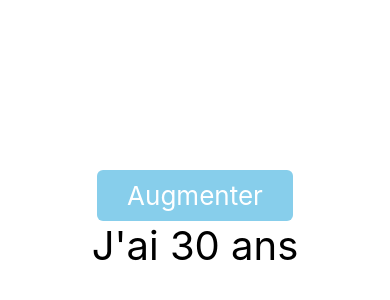
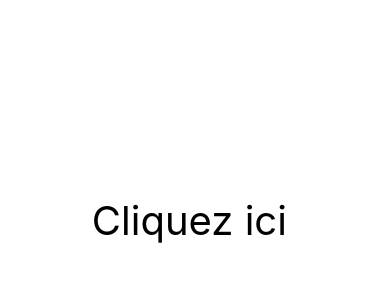
Before and after one commit to ThibautMilville/React-Native-Discovery-App, a React Native app: screen / in a window 390 px wide. Shown: the part 202-502 px from the top of the page. Built offline with nearby package versions, Linux system fonts and the light colour scheme.

Commit message:
Data transfer between parent and child | Child component + display alert

```diff
--- a/App.js
+++ b/App.js
@@ -1,8 +1,12 @@
-import { SafeAreaView, View } from 'react-native';
+import { SafeAreaView, Alert } from 'react-native';
 import { SafeAreaProvider } from 'react-native-safe-area-context';
-import { AgeCounter } from './components/AgeCounter/AgeCounter';
+import { Child } from './components/Child/Child';
 
 export default function App() {
+	function sayHello(nom) {
+    Alert.alert('Bonjour ' + nom + ' !');
+	}
+
 	return (
 		<SafeAreaProvider>
 			<SafeAreaView style={{ backgroundColor: 'red', flex: 1 }}>
@@ -11,7 +15,7 @@ export default function App() {
         <View style={{ backgroundColor: 'white', flex: 1 }}></View>
         <View style={{ backgroundColor: 'red', flex: 1 }}></View>
         */}
-				<AgeCounter />
+				<Child Action={sayHello} />
 			</SafeAreaView>
 		</SafeAreaProvider>
 	);
--- /dev/null
+++ b/components/Child/Child.jsx
@@ -0,0 +1,17 @@
+import React from 'react';
+import { Text, TouchableOpacity, View } from 'react-native';
+import { styles } from '../../assets/css/app.style';
+
+export function Child({ Action }) {
+	function surClic(){
+		Action("Nizaar");
+		}
+
+	return (
+		<View style={styles.container}>
+			<TouchableOpacity onPress={surClic}>
+				<Text style={{ fontSize: 40 }}>Cliquez ici </Text>
+			</TouchableOpacity>
+		</View>
+	);
+}
```
